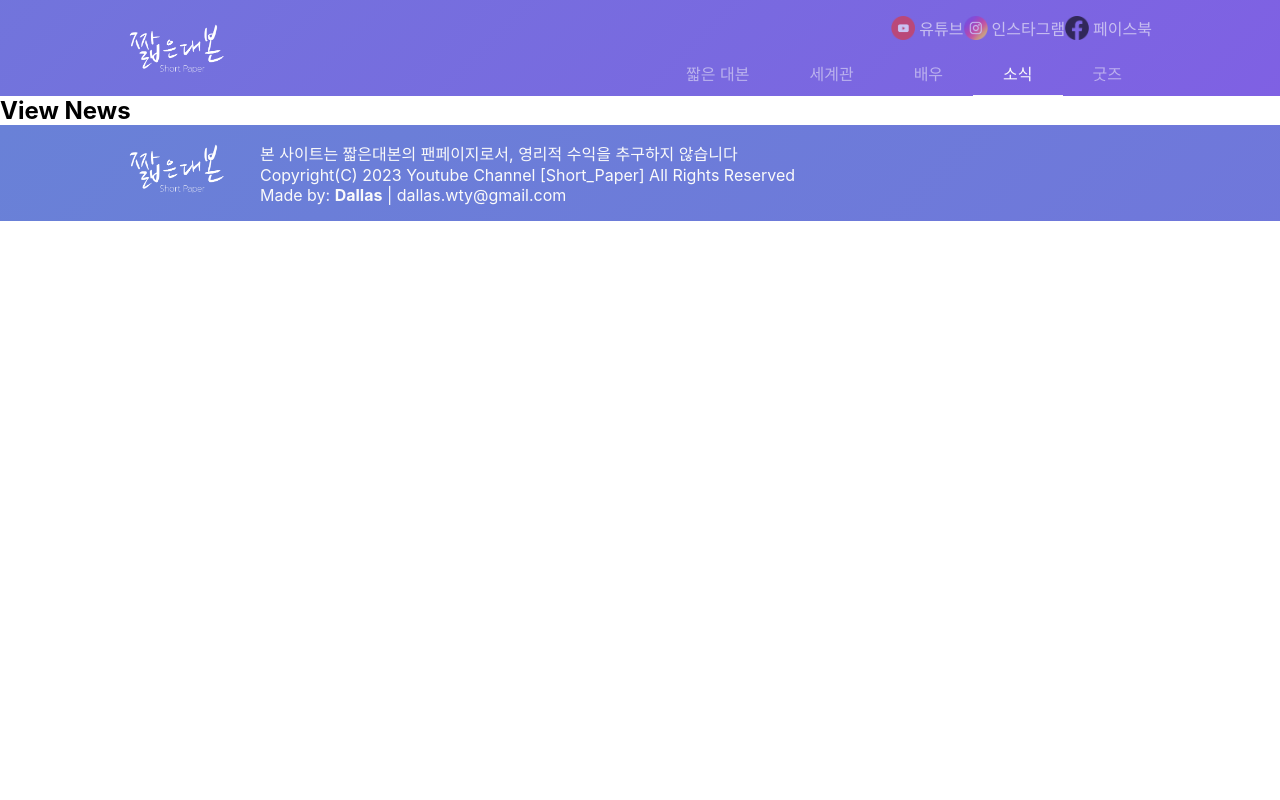
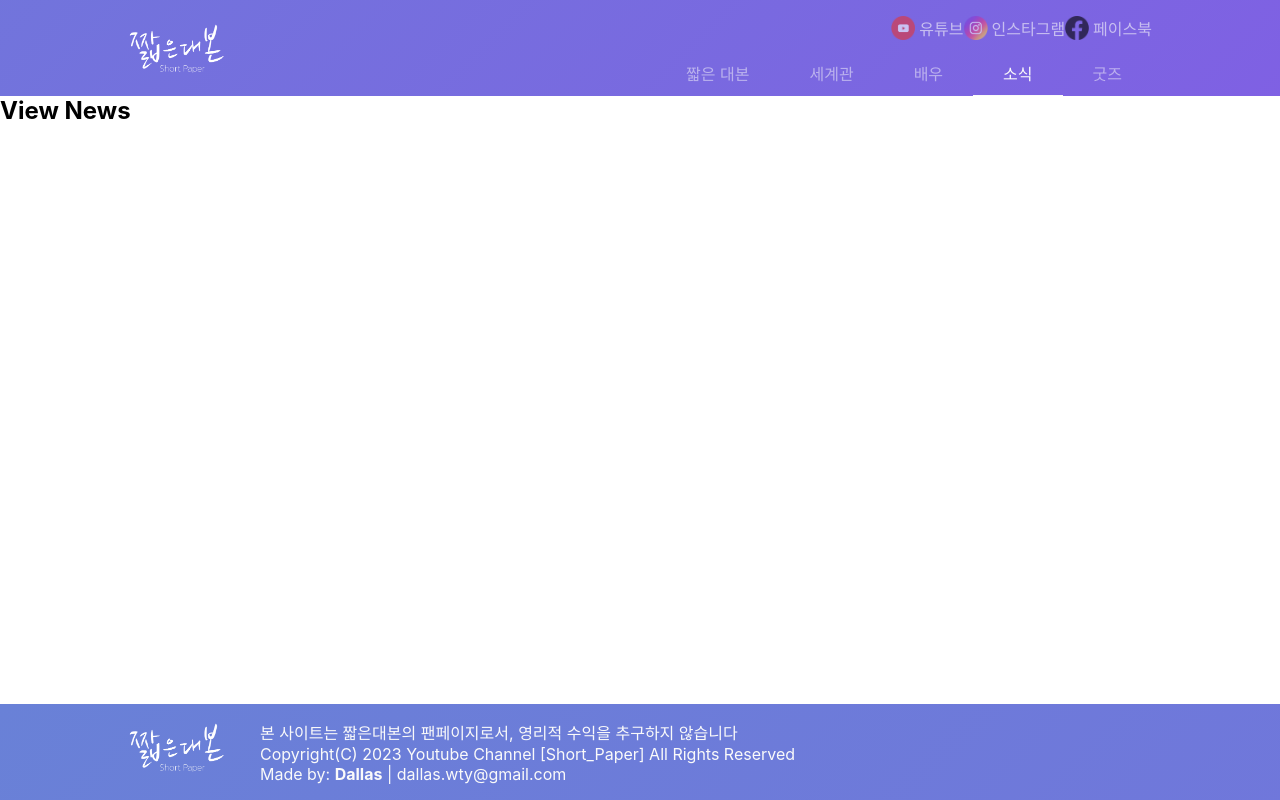
Before and after one commit to dallas-k/p-shortpaper, a React (Create React App) app in the folder front/: page /news in a window 1280 px wide. Shown: the top 800 px of the page. Built offline with nearby package versions, Linux system fonts and the light colour scheme.

Commit message:
footer fixed update

```diff
--- a/front/src/App.js
+++ b/front/src/App.js
@@ -8,22 +8,26 @@ import ViewShop from './viewShop';
 import ViewNews from './viewNews';
 import ViewAbout from './viewAbout';
 import ViewActors from './viewActors';
+// import ViewPerson from './ViewPerson';
 import ViewWorld from './viewWorld';
 import NotFound from './NotFound';
 
 function App() {
   return (
     <div className="App">
-      <Header />
-      <Routes>
-        <Route index element={<ViewHome />}></Route>
-        <Route path='shop' element={<ViewShop />}></Route>
-        <Route path='actors' element={<ViewActors />}></Route>
-        <Route path='news' element={<ViewNews />}></Route>
-        <Route path='about' element={<ViewAbout />}></Route>
-        <Route path='world' element={<ViewWorld />}></Route>
-        <Route path='/*' element={<NotFound />}></Route>
-      </Routes>
+      <div id='wrapper'>
+        <Header />
+        <Routes>
+          <Route path='/' exact={true} element={<ViewHome />}></Route>
+          <Route path='/shop' element={<ViewShop />}></Route>
+          <Route path='/actors' element={<ViewActors />}></Route>
+          {/* <Route path='/actors/:idx' element={<ViewPerson />}></Route> */}
+          <Route path='/news' element={<ViewNews />}></Route>
+          <Route path='/about' element={<ViewAbout />}></Route>
+          <Route path='/world' element={<ViewWorld />}></Route>
+          <Route path='/*' element={<NotFound />}></Route>
+        </Routes>
+      </div>
       <Footer />
     </div>
   );
--- /dev/null
+++ b/front/src/ViewPerson.js
@@ -0,0 +1,16 @@
+// import Actors from './actors.json';
+import React from 'react';
+import { useParams } from "react-router-dom";
+
+function ViewPerson() {
+    const { username } = useParams();
+
+    return (
+        <main>
+            <h1>ViewPerson</h1>
+            <p>{username}</p>
+        </main>
+    )
+}
+
+export default ViewPerson()
--- a/front/src/component/css/footer.css
+++ b/front/src/component/css/footer.css
@@ -6,7 +6,6 @@
 
 @media screen and (min-width:872px) {
     footer {
-        bottom:0;
         width:100%;
         background-image : linear-gradient(-45deg, var(--color-main1), var(--color-main2));
         background-size:400% 400%;
@@ -44,7 +43,6 @@
 
 /* Dev */
 footer {
-    bottom:0;
     width:100%;
     background-image : linear-gradient(-45deg, var(--color-main1), var(--color-main2));
     background-size:400% 400%;
--- a/front/src/css/index.css
+++ b/front/src/css/index.css
@@ -15,8 +15,8 @@
   --font-4x : 24px;
   --font-5x : 30px;
 }
-
-body, h1, h2, h3, h4, li, ul, ol, div, p, nav, a, img {padding:0; margin:0; box-sizing: border-box;}
+html, body, #root, .App {height:100%; margin:0; padding:0;}
+h1, h2, h3, h4, li, ul, ol, div, p, nav, a, img {padding:0; margin:0; box-sizing: border-box;}
 
 a {color:inherit; text-decoration: none;}
 
@@ -29,3 +29,14 @@ body {
   margin:auto;
   min-width: 375px;
 }
+
+#wrapper{
+  height:auto;
+  min-height:100%;
+  padding-bottom:96px;
+}
+
+footer{
+  position:relative;
+  transform:translateY(-100%);
+}
--- a/front/src/css/viewActors.css
+++ b/front/src/css/viewActors.css
@@ -45,5 +45,6 @@
     position:absolute;
     bottom:-60px;
     z-index:1;
-    transition:3s;
+    transition:2s;
+    padding:8px 0 0 12px;
 }
--- a/front/src/viewAbout.js
+++ b/front/src/viewAbout.js
@@ -28,10 +28,10 @@ function ViewAbout() {
     console.log(obj);
 
     return (
-        <div>
+        <main>
             <h2>Abpit</h2>
-            <p></p>
-        </div>
+            <p>a</p>
+        </main>
     )
 }
 
--- a/front/src/viewActors.js
+++ b/front/src/viewActors.js
@@ -1,7 +1,6 @@
-// import {useState} from 'react';
-import {useState, useEffect} from 'react';
 import './css/viewActors.css';
 import Actors from './actors.json';
+import {Link} from 'react-router-dom'
 
 function ViewActors(){
     const actorList = [];
@@ -9,12 +8,14 @@ function ViewActors(){
     for(let i = 0; i < Actors.length; i++){
         const actor = Actors[i]
         actorList.push(
-            <div key={i} className='actor-sm-img' id={actor.idx} style={{backgroundImage : `url(${actor.image})`}}>
-                <div className='actor-desc'>
-                    <b>{actor.real_name}</b><br />
-                    <span>{actor.char_name} 역</span>
+            <Link key={actor.idx} to={`${actor.idx}`}>
+                <div className='actor-sm-img' id={actor.idx} style={{backgroundImage : `url(${actor.image})`}}>
+                    <div className='actor-desc'>
+                        <h4>{actor.real_name}</h4>
+                        <p>{actor.char_name} 역</p>
+                    </div>
                 </div>
-            </div>
+            </Link>
         )
     }
 
--- a/front/src/viewNews.js
+++ b/front/src/viewNews.js
@@ -1,8 +1,8 @@
 function ViewNews(){
     return (
-        <div>
+        <main>
             <h2>View News</h2>
-        </div>
+        </main>
     )
 }
 
--- a/front/src/viewShop.js
+++ b/front/src/viewShop.js
@@ -3,12 +3,12 @@ import Products from './products.json';
 
 function ViewShop(){
     const productList = [];
-    Products.forEach(product => {
+    Products.forEach((product,idx) => {
         productList.push(
-            <div className='product-item'>
-                <a href={product.url} target='_blank' rel="noreferrer"><img src={product.src} alt={product.name}></img></a>
+            <div key={idx} className='product-item'>
+                <a href={product.url} target='_blank' rel="noreferrer"><img src={'/'} alt={product.name}></img></a>
                 <h4>{product.name}</h4>
-                <p>￦{product.price}</p>
+                <p>￦{(product.price).toLocaleString()}</p>
             </div>
         )
     })
--- a/front/src/viewWorld.js
+++ b/front/src/viewWorld.js
@@ -1,8 +1,8 @@
 function ViewWorld(){
     return (
-        <div>
+        <main>
             <h2>view World</h2>
-        </div>
+        </main>
     )
 }
 
```
